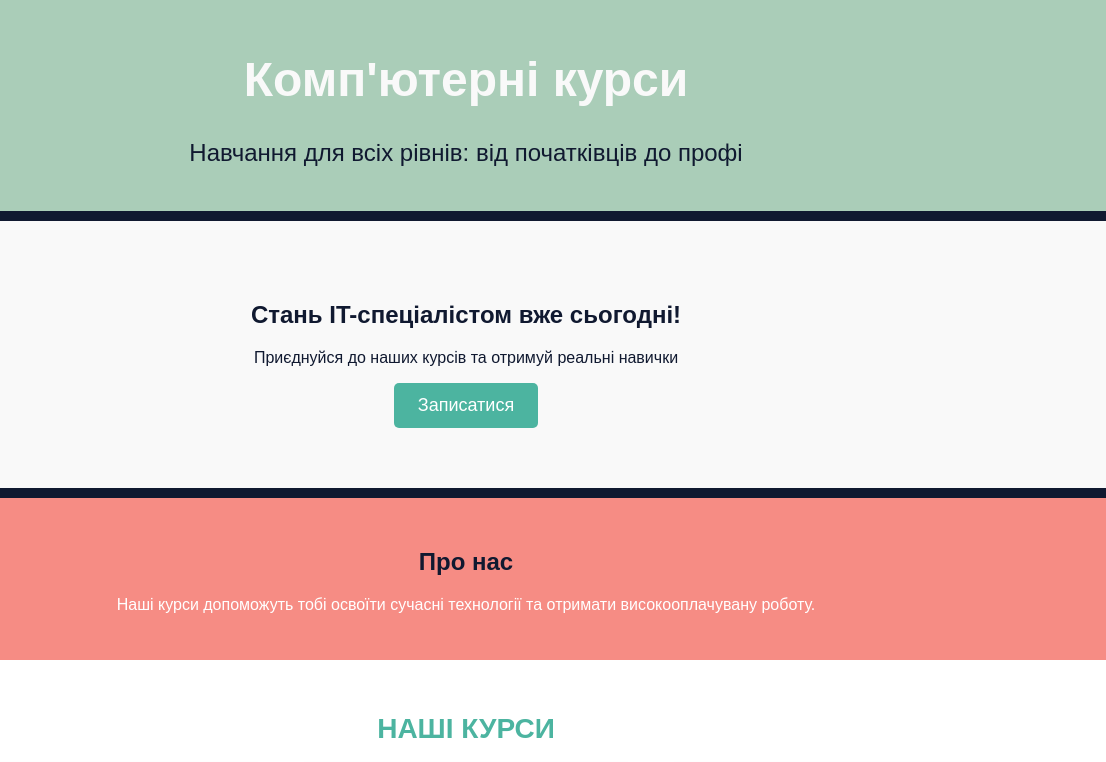
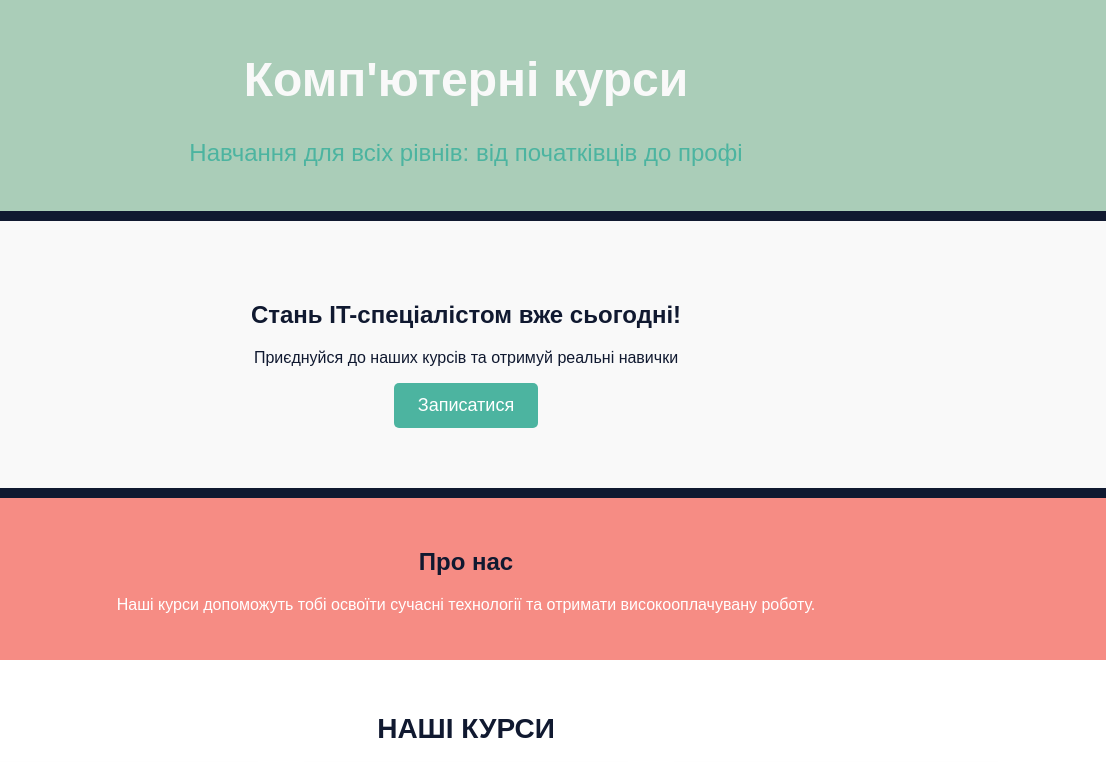
Before and after one commit to Di-Tai/Website, a plain HTML site: page index.html in a window 1280 px wide. Shown: the top 762 px of the page, 174-1280 px from the left. Drawn offline with Linux system fonts and the light colour scheme.

Commit message:
Update index.html

```diff
--- a/index.html
+++ b/index.html
@@ -26,6 +26,10 @@
 
         header h1 {
             color: #f9f9f9;
+        }
+
+        header p {
+            color: #4cb4a0;
         }
 
         /* 🔹 Логотип */
@@ -127,7 +131,7 @@
         }
 
         .courses h2 {
-            color: #4cb4a0; /* Зелений колір (такий, як на сайті) */
+            color: #101930;
             font-size: 28px; /* Трохи збільшуємо */
             font-weight: bold; /* Робимо жирним */
             text-transform: uppercase; /* Великі літери */
```
